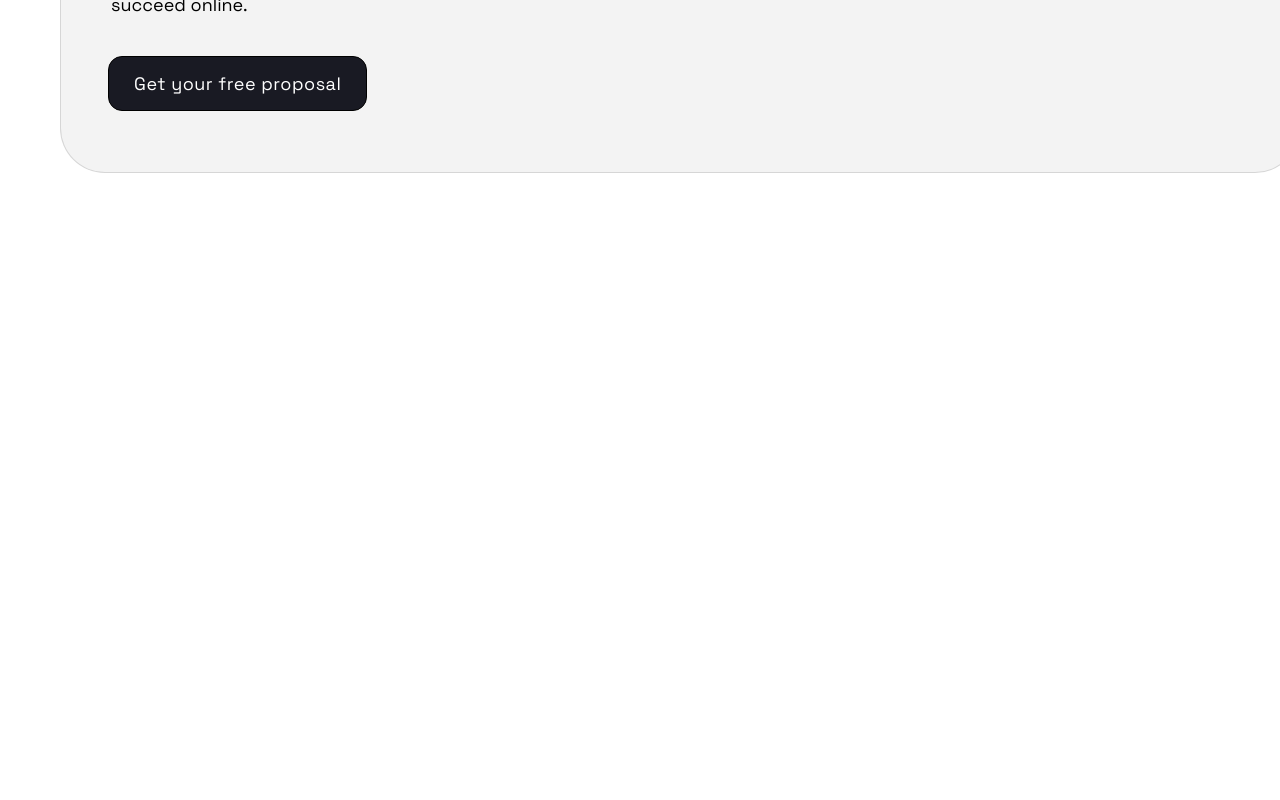
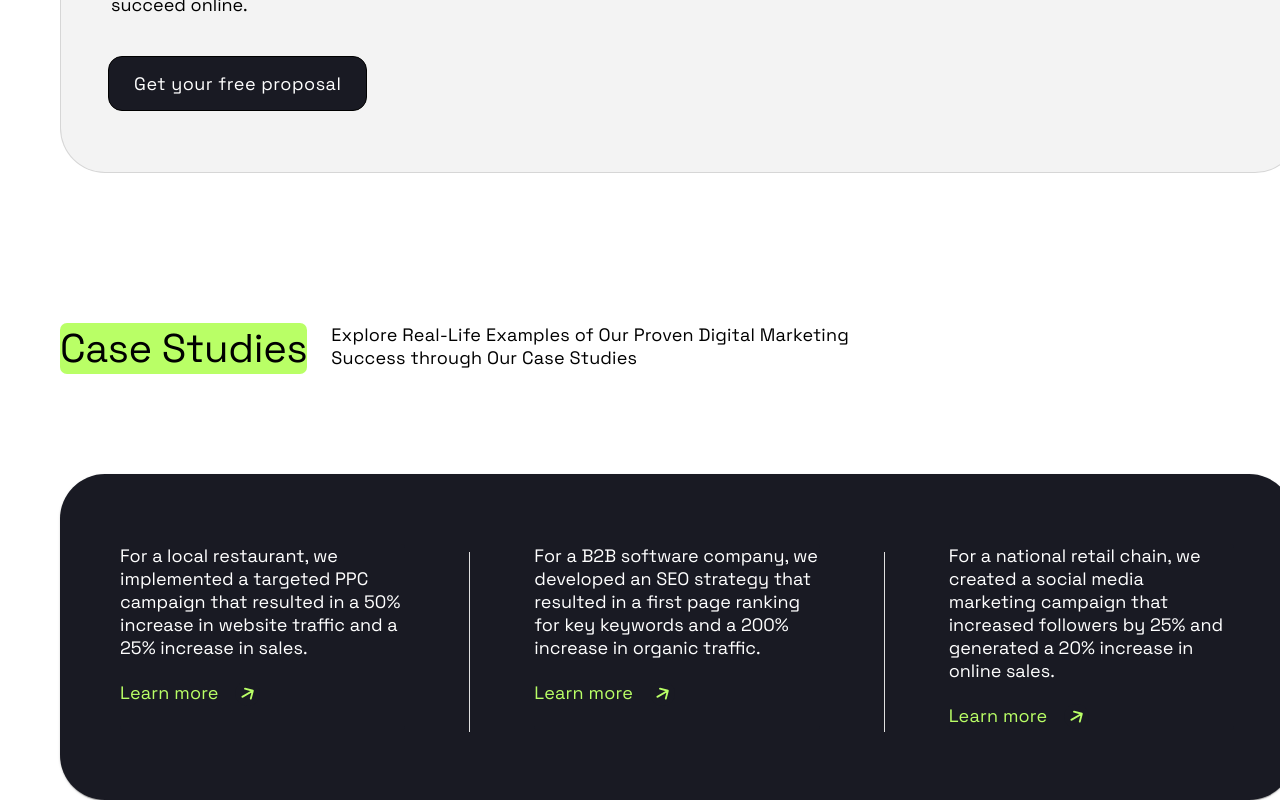
Before and after one commit to KosarGhafarian/Positivus-Landing-Page, a React (Vite) app: page / in a window 1280 px wide. Shown: the part 3469-4269 px from the top of the page. Before the commit the page ends 3792 px from the top, so only its background shows below. Built offline with nearby package versions, Linux system fonts and the light colour scheme.

Commit message:
Add CaseStudies

```diff
--- a/src/App.jsx
+++ b/src/App.jsx
@@ -4,6 +4,7 @@ import NavBar from "./components/NavBar";
 import Header from "./components/Header";
 import LogoDetail from "./components/LogoDetail";
 import Services from "./components/Services";
+import CaseStudies from "./components/CaseStudies";
 
 import "./assets/styles/app.css";
 
@@ -20,6 +21,7 @@ const App = () => {
       <Header />
       <LogoDetail />
       <Services />
+      <CaseStudies />
     </Container>
   );
 };
--- a/src/assets/styles/app.css
+++ b/src/assets/styles/app.css
@@ -72,8 +72,8 @@ a,
 }
 
 .sub-header-name {
-  width: 160px;
-  height: 51px;
+  /* width: 160px;
+  height: 51px; */
   background-color: var(--green);
   border-radius: 7px;
   font-weight: 500 !important;
--- /dev/null
+++ b/src/assets/styles/casestudies.css
@@ -0,0 +1,68 @@
+@import url("app.css");
+
+.cards {
+  display: flex;
+  flex-direction: row;
+  align-items: flex-start;
+  justify-content: space-between;
+  padding: 70px 60px;
+  gap: 64px;
+  border-radius: 45px !important;
+  width: 1234px;
+  height: 326px;
+  padding-bottom: 60px;
+}
+
+.cards,
+.cards * {
+  background-color: var(--darkBlue) !important;
+}
+
+.detail-card {
+  border: 0;
+  box-shadow: none !important;
+  display: flex;
+  flex-direction: column;
+  align-items: flex-start;
+  padding: 0px;
+  gap: 20px;
+  width: 286px;
+  height: 186px;
+}
+
+.content {
+  color: #fff !important;
+  width: 286px;
+  min-height: 115px;
+  height: fit-content;
+  font-weight: 400;
+  font-size: 18px;
+  line-height: 23px;
+  padding: 0 !important;
+}
+
+.action {
+  padding: 0 !important;
+  flex-direction: row;
+  align-items: center;
+  width: 140.32px;
+  height: 28px;
+}
+
+.action p {
+  color: var(--green) !important;
+  height: 28px;
+  font-weight: 400;
+  font-size: 18px;
+  line-height: 28px;
+  width: 100%;
+}
+
+.action img {
+  width: 25px !important;
+  height: 25px !important;
+}
+
+.divider {
+  background-color: #fff !important;
+}
--- /dev/null
+++ b/src/components/CaseStudies.jsx
@@ -0,0 +1,53 @@
+import {
+  Grid2,
+  Card,
+  CardContent,
+  CardActions,
+  Typography,
+  Divider,
+} from "@mui/material";
+
+import BlackAndGreenDirectionIcon from "../assets/images/BlackAndGreenDirectionIcon.svg";
+import { CaseStudiesData } from "../constant/index";
+import SubHeader from "./SubHeader";
+import "../assets/styles/casestudies.css";
+
+const CardDetail = ({ data }) => {
+  return (
+    <Card className="detail-card">
+      <CardContent className="content">{data.content}</CardContent>
+      <CardActions className="action">
+        <Typography>Learn more</Typography>
+        <img src={BlackAndGreenDirectionIcon} />
+      </CardActions>
+    </Card>
+  );
+};
+
+const CaseStudies = () => {
+  return (
+    <Grid2>
+      <SubHeader
+        name="Case Studies"
+        description="Explore Real-Life Examples of Our Proven Digital Marketing Success through Our Case Studies"
+      />
+      <Card className="cards">
+        {CaseStudiesData.map((e, index) => (
+          <>
+            <CardDetail data={e} key={e.id} />
+            {index !== CaseStudiesData.length - 1 && (
+              <Divider
+                orientation="vertical"
+                variant="middle"
+                flexItem
+                className="divider"
+              />
+            )}
+          </>
+        ))}
+      </Card>
+    </Grid2>
+  );
+};
+
+export default CaseStudies;
--- a/src/constant/index.js
+++ b/src/constant/index.js
@@ -55,3 +55,21 @@ export const ServiceCardData = [
     isGreen: false,
   },
 ];
+
+export const CaseStudiesData = [
+  {
+    id: 0,
+    content:
+      "For a local restaurant, we implemented a targeted PPC campaign that resulted in a 50% increase in website traffic and a 25% increase in sales.",
+  },
+  {
+    id: 1,
+    content:
+      "For a B2B software company, we developed an SEO strategy that resulted in a first page ranking for key keywords and a 200% increase in organic traffic.",
+  },
+  {
+    id: 2,
+    content:
+      "For a national retail chain, we created a social media marketing campaign that increased followers by 25% and generated a 20% increase in online sales.",
+  },
+];
```
